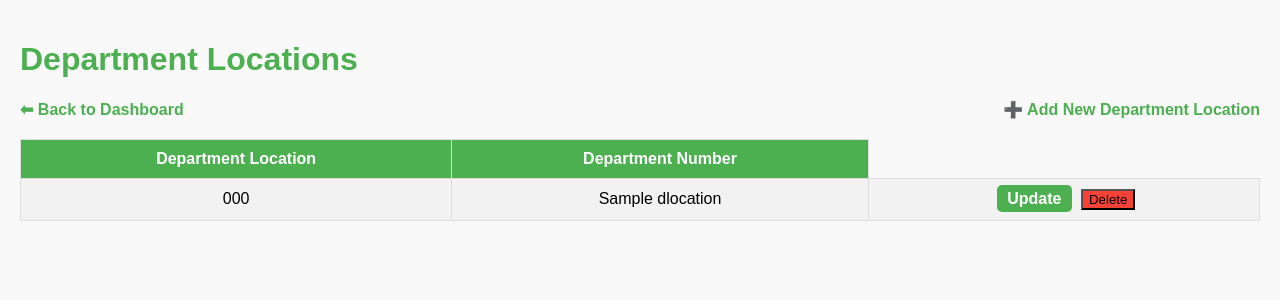
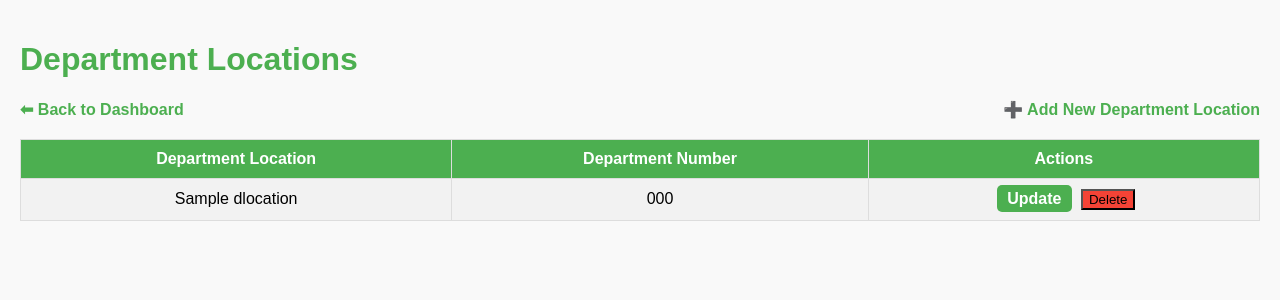
Before and after one commit to user789user/dataA4, a Flask app: page /locations in a window 1280 px wide. Shown: the top 300 px of the page. Run offline with Flask 3, Linux system fonts and the light colour scheme; the visitor is signed in with stand-in values (Sample User, id 1); a database or web service that is not in the repository returns one stand-in record (values such as "Sample title"); some libraries are stand-ins or nearby versions.

Commit message:
small change

```diff
--- a/templates/view_locations.html
+++ b/templates/view_locations.html
@@ -68,12 +68,13 @@
     <tr>
         <th>Department Location</th>
         <th>Department Number</th>
+        <th>Actions</th>
     </tr>
 
     {% for dept_location in locations %}
     <tr>
+        <td>{{ dept_location[1] }}</td>
         <td>{{ dept_location[0] }}</td>
-        <td>{{ dept_location[1] }}</td>
         <td class="actions">
            <!-- Update Button -->
            {% if session.get('role_id') == 1 %} <!-- Only Super Admin can update department locations -->
```
